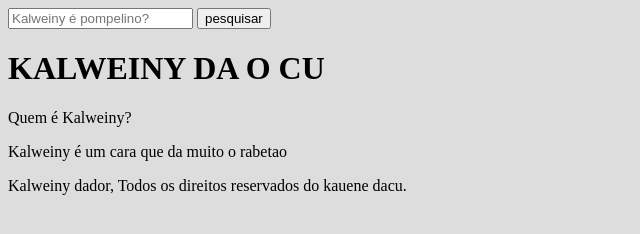
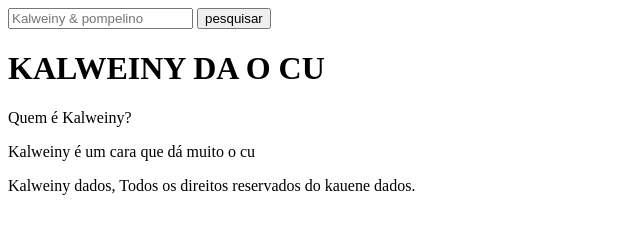
Before and after one commit to Leafarzin/Messi.github.io, a plain HTML site: page Index.html in a window 1280 px wide. Shown: the whole page, without its empty margins (0-640 px from the left). Drawn offline with Linux system fonts and the light colour scheme.

Commit message:
Update Index.html

```diff
--- a/Index.html
+++ b/Index.html
@@ -3,21 +3,21 @@
 <head>
     <meta charset="UTF-8">
     <meta name="viewport" content="width=device-width, initial-scale=1.0">
-    <title>Messi.github.io</title>
-    <link rel="stylesheet" href="style.css">
+    <title>Kalweiny dador</title>
+    <link rel="stylesheet" href="styles.css">
 </head>
 <body>
     <header>
-        <input type="search" id="campoBusca" name="campoBusca" placeholder="Kalweiny é pompelino?">
+        <input type="search" id="campoBusca" name="campoBusca" placeholder="Kalweiny & pompelino">
         <button>pesquisar</button>
         <h1>KALWEINY DA O CU</h1>
     </header>
     <main>
-        <P>Quem é Kalweiny?</P>
-         Kalweiny é um cara que da muito o rabetao
+        <p>Quem é Kalweiny?</p>
+        <p>Kalweiny é um cara que dá muito o cu</p>
     </main>
     <footer>
-     <p>Kalweiny dador, Todos os direitos reservados do kauene dacu.</p>
+        <p>Kalweiny dados, Todos os direitos reservados do kauene dados.</p>
     </footer>
 </body>
 </html>
```
